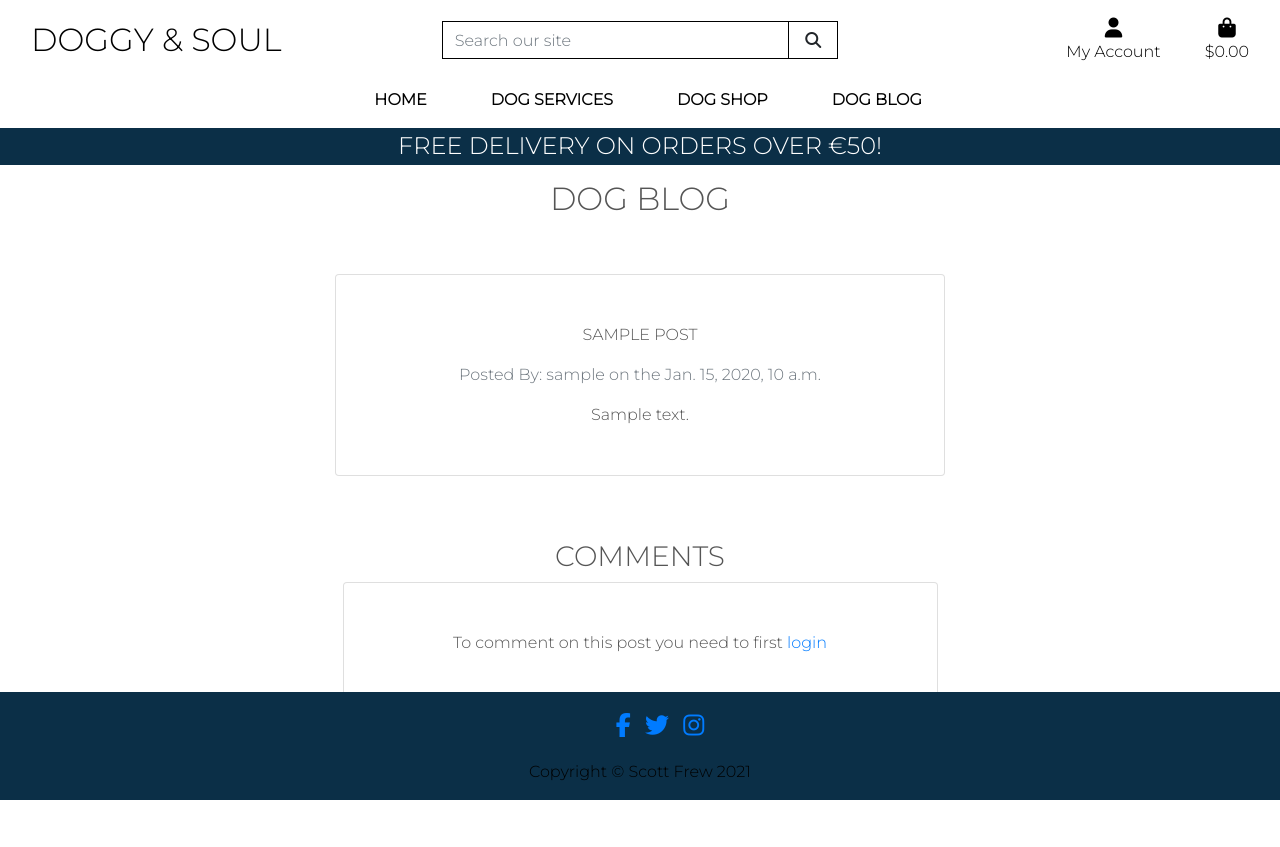
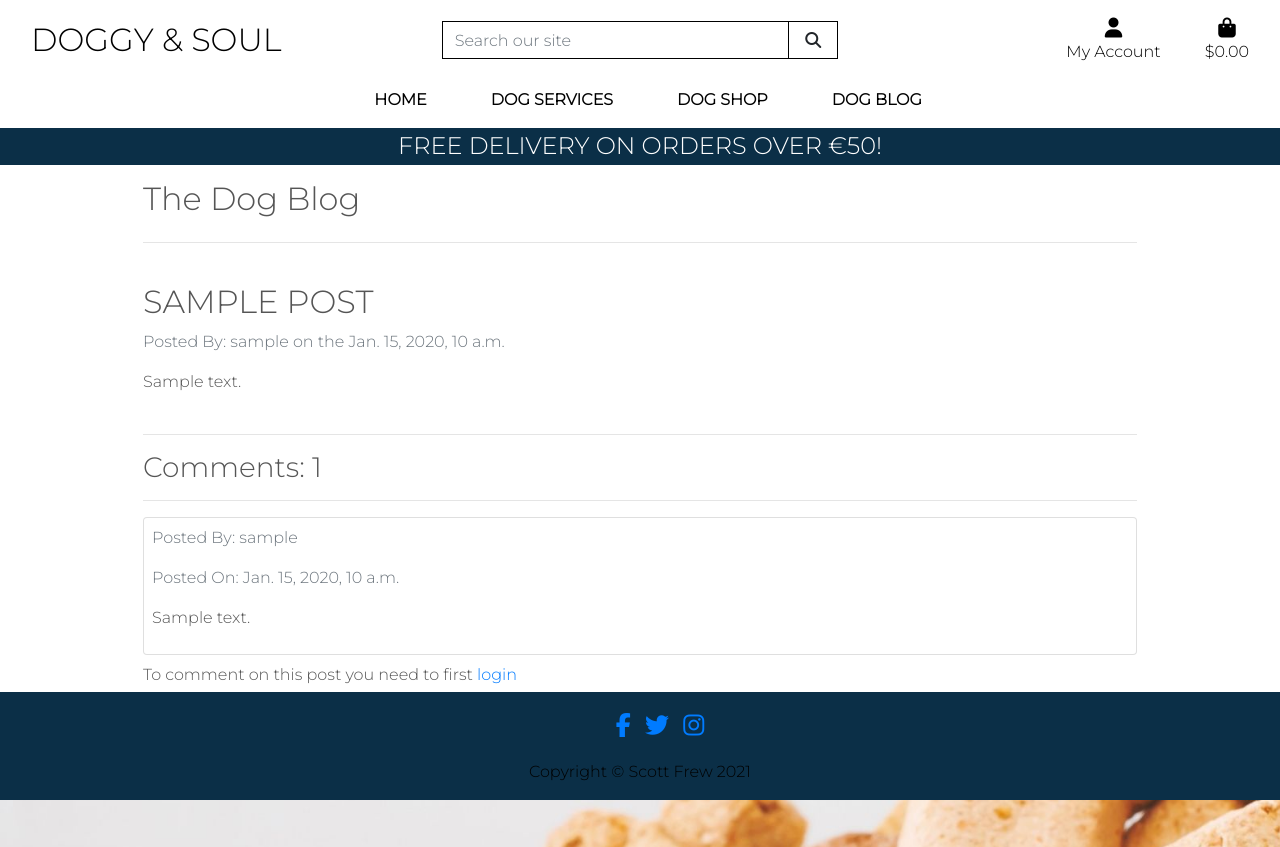
Before and after one commit to scotty-james/Doggy-And-Soul--MS4, a Django app: page /blog/1/ in a window 1280 px wide. Before the commit the page ends 800 px from the top, so only its background shows below. Run offline with Django 3.2, Linux system fonts and the light colour scheme; tables that the repository leaves empty hold one stand-in row (values such as "Sample post"); some libraries are stand-ins or nearby versions.

Commit message:
update post_detail.html content and structure

```diff
--- a/blog/templates/blog/blog.html
+++ b/blog/templates/blog/blog.html
@@ -11,7 +11,7 @@
 
 {% block content %}
 
-<section class="container">
+<section class="container container-pd">
     <div class="overlay"></div>
     <div class="row">
         <div class="col mt-3">
@@ -49,6 +49,7 @@
         </div>
         {% endfor %}
     </div>
+    <hr>
 
 
 </section>
--- a/blog/templates/blog/post_detail.html
+++ b/blog/templates/blog/post_detail.html
@@ -10,62 +10,69 @@
 {% endblock %}
 
 {% block content %}
+    <section class="container container-pd">
         <div class="overlay"></div>
-<div class="container-fluid">
         <div class="row">
-        <div class="col text-center mt-3">
-            <h2 class="logo-font">Dog Blog</h2>
+            <div class="col mt-3">
+                <h2>The Dog Blog</h2>
+            </div>
+        </div>
+        <hr>
           <!-- Fully expanded Individual Blog Posts -->
-            <div class="row justify-content-center">
-                <div class="col-sm-12 col-lg-6">
-                        <div class="card p-5 my-5">
-                            <p class="text-uppercase">{{ post.title }}</p>
+        <div class="row">
+            <div class="col">
+                <div class="my-4">
+                    <h2 class="text-uppercase">{{ post.title }}</h2>
                     <p class="text-muted">Posted By: {{ post.user }} on the {{ post.created_on }}</p>
                     <p class="card-text">{{ post.blog_content }}</p>
                     {% if post.user == request.user or request.user.is_superuser %}
                     <div class="text-center">
-                        <a href="{% url 'edit_post' post.id %}" class="btn btn-sm btn-black rounded-0 text-uppercase">Edit</a>
-                        <a href="{% url 'delete_post' post.id %}" class="btn btn-sm btn-black rounded-0 text-uppercase">Delete</a>
+                <a href="{% url 'edit_post' post.id %}" class="btn btn-sm btn-blue rounded-0 text-uppercase">Edit</a>
+                <a href="{% url 'delete_post' post.id %}" class="btn btn-sm btn-blue rounded-0 text-uppercase">Delete</a>
             </div>
         {% endif %}
             </div>
         </div>
     </div>
+    <hr>
+     <!-- Post Comments to individual blogs -->
+     <div class="row">
+        <div class="col">
+            <h3>Comments: {{ comments|length }}</h3>
+            <hr>
         </div>
     </div>
-        <!-- Post Comments to individual blogs -->
-    <div class="col text-center mt-3">
-    <h3 class="logo-font">Comments</h3>
-    <div class="row justify-content-center">
-        <div class="col-sm-12 col-lg-6">
-            {% if request.user.is_authenticated %}
+    <div class="row">
+        <div class="col">
             {% for comment in comments %}
-                <div class="card p-3 my-3">
-                    <p class="text-muted">Posted By: {{ comment.user }} on the {{ comment.created_on }}</p>
-                    <p class="card-text">{{ comment.comment_content }}</p>
+                <div class="card p-2 mb-2">
+                    <p class="text-muted">Posted By: {{ comment.user }}
+                    <p class="text-muted">Posted On: {{ comment.created_on }}</p>
+                    <p class="">{{ comment.comment_content }}</p>
+                </div>
+            </div>
         </div>
             {% endfor %}
                 <!-- Comment Form -->
-                    <div class="card p-5">
-                        <h3 class="logo-font">Post a comment</h3>
+                <div class="row pb-5">
+                    <div class="col">
+                    {% if request.user.is_authenticated %}
+                    <h3 class="">Add comment below</h3>
                      <form class="form" method="POST">
                     {% csrf_token %}
                     <fieldset>
                         {{ comment_form|crispy }}
                     </fieldset>
-                        <div class="text-center">
-                            <button class="btn btn-sm btn-black rounded-0 text-uppercase" type="submit">Add Comment</button>
-                        </div>
+                        <button class="btn btn-sm btn-blue rounded-0 text-uppercase" type="submit">Add Comment</button>
                 </form>
             </div>
         {% else %}
-                <div class="card p-5 text-center">
+            <div class="">
                 <p> To comment on this post you need to first <a href="{% url 'account_login' %}" class="">login</a>
                 </p>
             </div>
         {% endif %}
         </div>
-    </div>
-</div>
+</section>
 
 {% endblock %}
```
Lines whose indentation alone changed are shown as unchanged.
